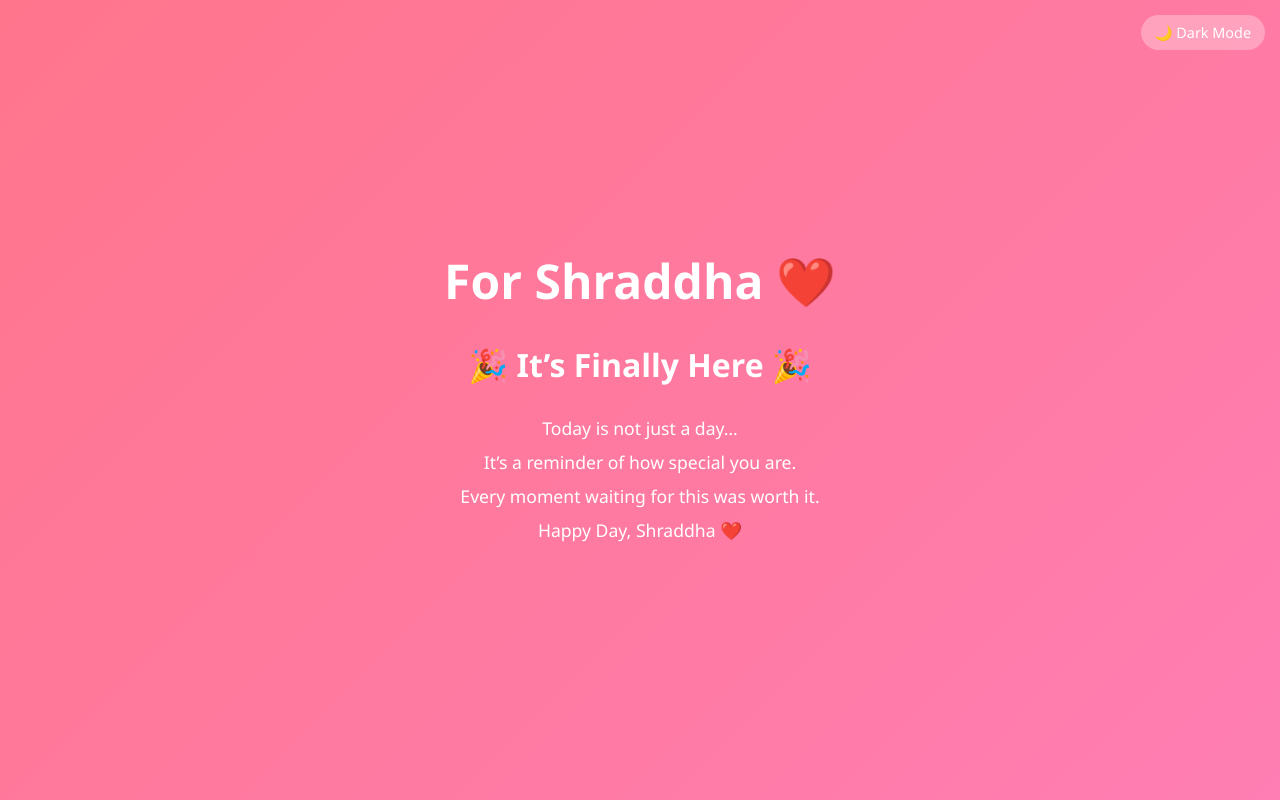
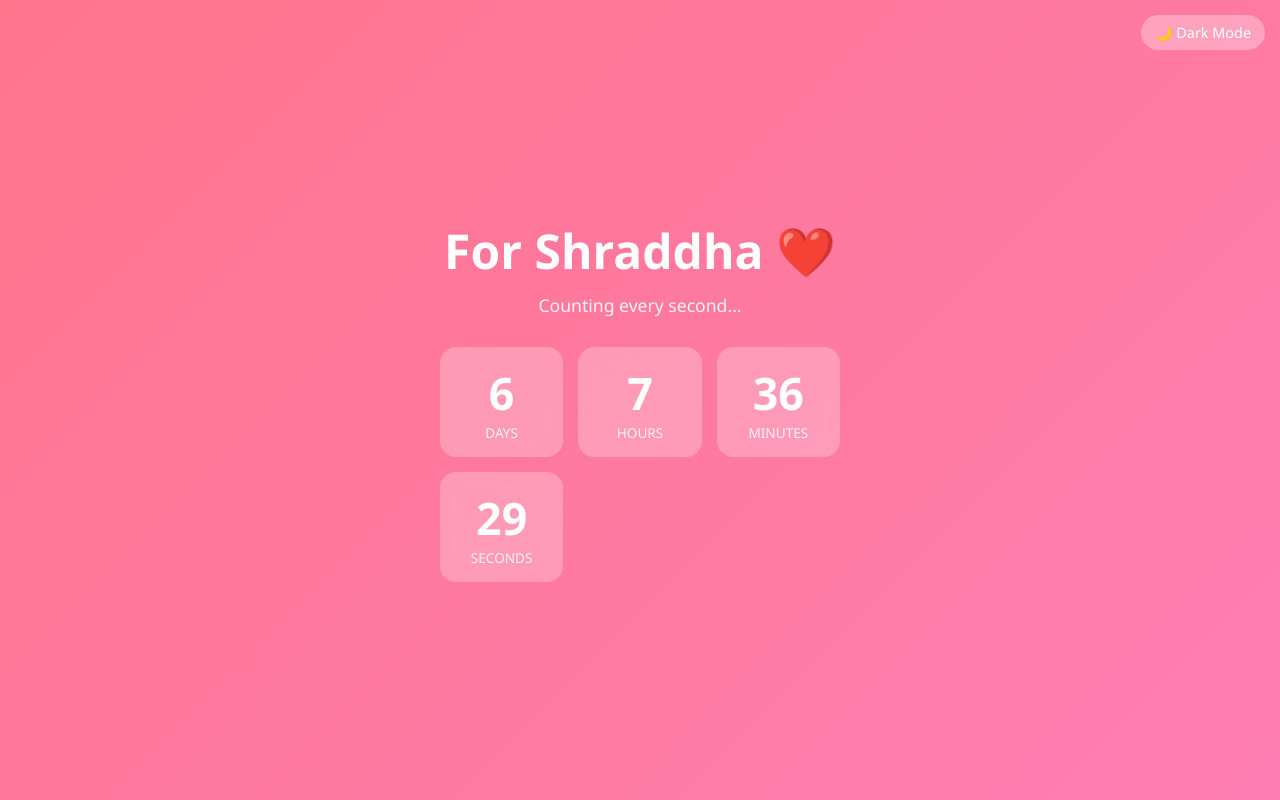
Before and after one commit to rrewale51-prog/For-Shraddha, a React (Vite) app: page / in a window 1280 px wide. Built offline with nearby package versions, Linux system fonts and the light colour scheme.

Commit message:
Change initial state of finished and showText

```diff
--- a/src/App.jsx
+++ b/src/App.jsx
@@ -4,8 +4,8 @@ export default function App() {
   const targetDate = new Date("2026-01-20T00:00:00"); // CHANGE DATE HERE
 
   const [timeLeft, setTimeLeft] = useState({});
-  const [finished, setFinished] = useState(true);
-  const [showText, setShowText] = useState(true);
+  const [finished, setFinished] = useState(false);
+  const [showText, setShowText] = useState(false);
   const [dark, setDark] = useState(
     localStorage.getItem("darkMode") === "true"
   );
```
